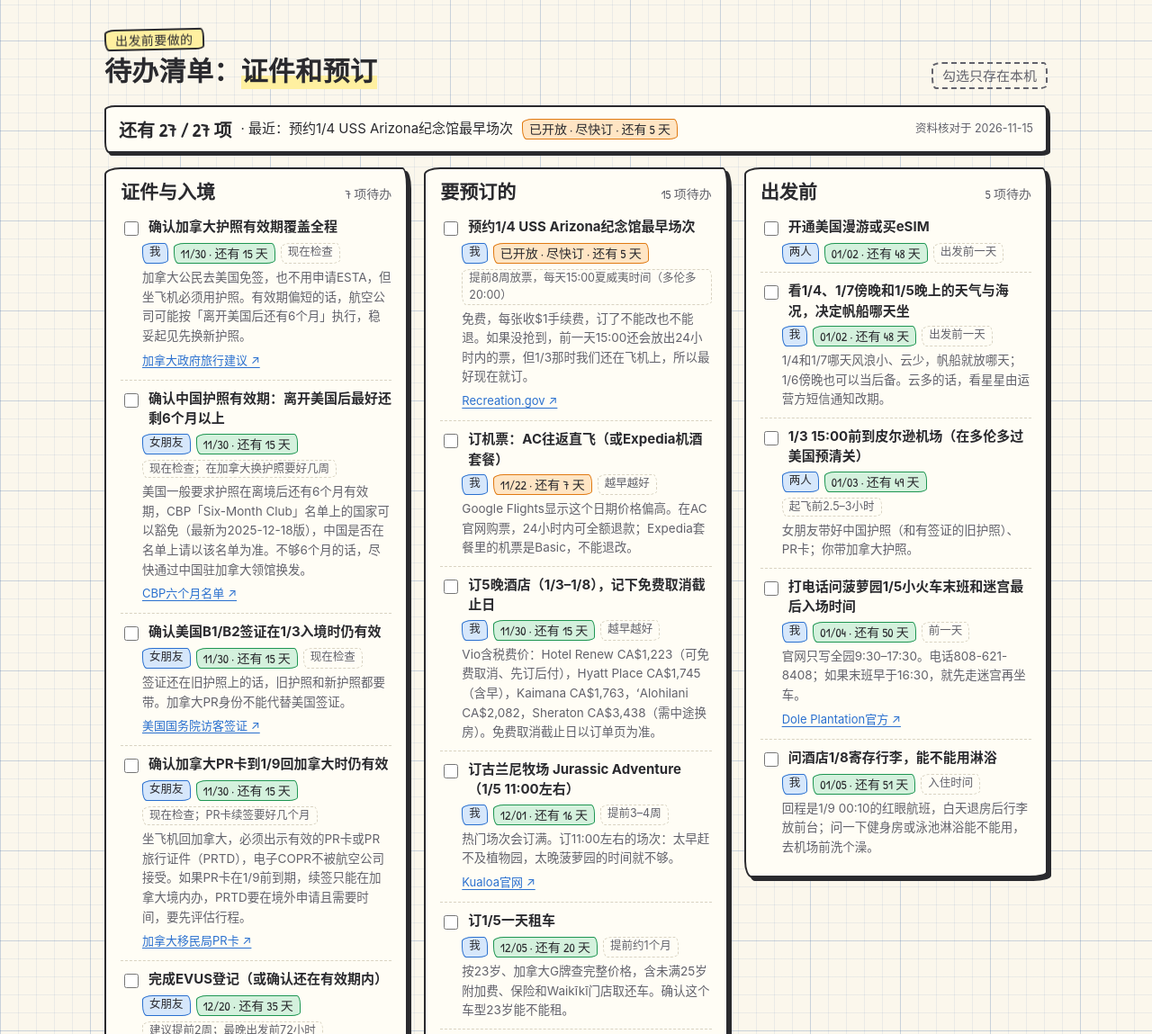
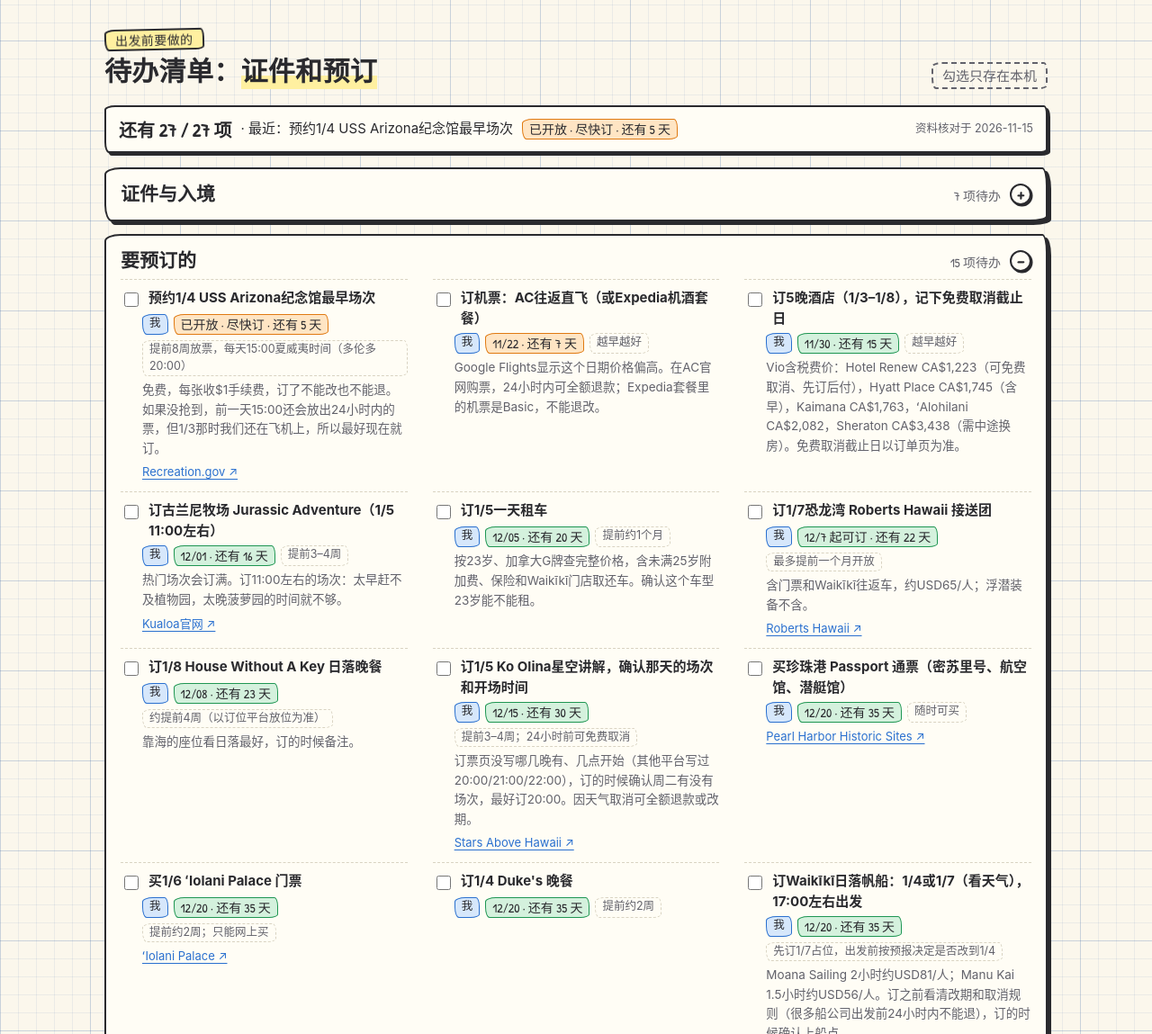
Before and after one commit to stevensun1005/travel-plan, a plain HTML site: page docs/demo/index.html in a window 1280 px wide. Shown: the part 4955-6104 px from the top of the page at 90% size. Drawn offline with Linux system fonts and the light colour scheme; a web font is replaced by a local one.

Commit message:
Checklist groups fold open and closed
- Each checklist group is a <details>: tap the title (+/−) to expand or collapse; ticking an item keeps the current open state
- New optional `groups[].open:false` collapses a group by default; validator checks it is a boolean
- Groups stack full width; items inside an open group flow into columns on wide screens
- Oahu and starter demo: 证件与入境 and 出发前 start collapsed, 要预订的 starts open

Co-Authored-By: Claude Opus 5.5 <noreply@anthropic.com>

```diff
--- a/assets/demo-trip.json
+++ b/assets/demo-trip.json
@@ -652,7 +652,8 @@
     "groups": [
       {
         "id": "documents",
-        "label": "证件"
+        "label": "证件",
+        "open": false
       },
       {
         "id": "bookings",
@@ -660,7 +661,8 @@
       },
       {
         "id": "before",
-        "label": "出发前"
+        "label": "出发前",
+        "open": false
       }
     ],
     "items": [
--- a/assets/starter/app.mjs
+++ b/assets/starter/app.mjs
@@ -172,6 +172,8 @@ function renderChecklist(){
   const list=data.checklist;if(!list?.items?.length){$('#checklist').hidden=true;$('a[href="#checklist"]')?.setAttribute('hidden','');return;}
   const storage=`travel-plan:checklist:v1:${data.trip.id}`,saved=read(storage,{});const done=saved&&typeof saved==='object'?saved:{};
   const groups=list.groups?.length?list.groups:[{id:'',label:'待办'}];
+  // 每组可以收起；group.open:false 表示默认收起。勾选后重画时保留当前展开状态。
+  const opened=new Map(groups.map(g=>[g.id||'',g.open!==false]));
   const sortKey=item=>daysUntil(item.due)??1e6;
   const isDone=item=>done[item.id]??(item.status==='done'||item.status==='booked');
   const chip=item=>{
@@ -185,11 +187,13 @@ function renderChecklist(){
     $('#checklist-groups').innerHTML=groups.map(g=>{
       const items=list.items.filter(i=>(i.group||'')===(g.id||'')||(!g.id&&!groups.some(x=>x.id===i.group))).sort((a,b)=>sortKey(a)-sortKey(b));
       if(!items.length)return '';
-      return `<section class="check-group"><h3>${escape(g.label)}<small>${items.filter(i=>!isDone(i)).length} 项待办</small></h3><ul>${items.map(i=>`<li class="${isDone(i)?'is-done':''}"><label><input type="checkbox" data-check="${escape(i.id)}" ${isDone(i)?'checked':''}><span class="check-title">${escape(i.title)}</span></label><div class="check-meta">${i.who?`<span class="who">${escape(i.who)}</span>`:''}${chip(i)}${i.lead?`<span class="lead">${escape(i.lead)}</span>`:''}</div>${i.note?`<p>${escape(i.note)}</p>`:''}${link(i.urlLabel||'官方入口',i.url)}</li>`).join('')}</ul></section>`;
+      const left=items.filter(i=>!isDone(i)).length;
+      return `<details class="check-group" data-group="${escape(g.id||'')}"${opened.get(g.id||'')?' open':''}><summary><h3>${escape(g.label)}<small>${left?`${left} 项待办`:'都办好了'}</small></h3><span class="fold" aria-hidden="true"></span></summary><ul>${items.map(i=>`<li class="${isDone(i)?'is-done':''}"><label><input type="checkbox" data-check="${escape(i.id)}" ${isDone(i)?'checked':''}><span class="check-title">${escape(i.title)}</span></label><div class="check-meta">${i.who?`<span class="who">${escape(i.who)}</span>`:''}${chip(i)}${i.lead?`<span class="lead">${escape(i.lead)}</span>`:''}</div>${i.note?`<p>${escape(i.note)}</p>`:''}${link(i.urlLabel||'官方入口',i.url)}</li>`).join('')}</ul></details>`;
     }).join('');
     const facts=$('#trip-facts');if(facts&&!facts.querySelector('.todo-fact'))facts.insertAdjacentHTML('beforeend','<a class="todo-fact" href="#checklist"></a>');
     const fact=facts?.querySelector('.todo-fact');if(fact)fact.textContent=open.length?`待办 ${open.length} 项`:'待办已完成';
   };
+  $('#checklist-groups').addEventListener('toggle',e=>{const g=e.target.closest?.('[data-group]');if(g)opened.set(g.dataset.group,g.open);},true);
   $('#checklist-groups').onchange=e=>{const id=e.target.dataset.check;if(!id)return;done[id]=e.target.checked;try{localStorage.setItem(storage,JSON.stringify(done));}catch{}draw();};
   draw();
 }
--- a/assets/starter/styles.css
+++ b/assets/starter/styles.css
@@ -374,13 +374,19 @@ footer>a:last-child{font-family:var(--hand);font-size:16px;text-decoration:none}
 .check-summary{display:flex;flex-wrap:wrap;align-items:center;gap:6px 10px;margin:0 0 16px;padding:10px 14px;font-size:15px;background:var(--card);border:2px solid var(--ink);border-radius:var(--r3);box-shadow:3px 3px 0 var(--shadow)}
 .check-summary strong{font:700 20px var(--hand)}
 .check-summary small{margin-left:auto;color:var(--ink2);font-size:12.5px}
-.check-groups{display:grid;grid-template-columns:repeat(auto-fit,minmax(min(100%,330px),1fr));gap:18px;align-items:start}
+.check-groups{display:grid;grid-template-columns:minmax(0,1fr);gap:14px}
 .check-group{padding:12px 16px;background:var(--card);border:2.5px solid var(--ink);border-radius:var(--r1);box-shadow:4px 4px 0 var(--shadow);min-width:0}
-.check-group h3{display:flex;justify-content:space-between;align-items:baseline;gap:8px;margin:0 0 4px}
+.check-group summary{display:flex;align-items:center;gap:10px;cursor:pointer;list-style:none;padding:2px 0}
+.check-group summary::-webkit-details-marker{display:none}
+.check-group h3{flex:1;display:flex;justify-content:space-between;align-items:baseline;gap:8px;margin:0}
+.check-group .fold{flex:none;width:24px;height:24px;display:grid;place-items:center;border:2px solid var(--ink);border-radius:50%;font:700 18px/1 var(--hand);background:var(--card);box-shadow:1.5px 1.5px 0 var(--shadow)}
+.check-group .fold::before{content:"+"}
+.check-group[open] .fold::before{content:"−"}
+.check-group[open]>summary{margin-bottom:4px}
+.check-group summary:hover .fold{background:var(--hl)}
 .check-group h3 small{font:14px var(--hand);color:var(--ink2)}
-.check-group ul{list-style:none;margin:0;padding:0}
+.check-group ul{list-style:none;margin:0;padding:0;display:grid;grid-template-columns:repeat(auto-fill,minmax(min(100%,300px),1fr));gap:0 28px}
 .check-group li{padding:9px 0;border-top:1.5px dashed var(--line)}
-.check-group li:first-child{border-top:0}
 .check-group label{display:flex;gap:8px;align-items:flex-start;cursor:pointer}
 .check-group input{margin-top:5px;accent-color:var(--green);flex:none;width:16px;height:16px}
 .check-title{font-weight:650;font-size:15px;line-height:1.5}
--- a/docs/demo/app.mjs
+++ b/docs/demo/app.mjs
@@ -172,6 +172,8 @@ function renderChecklist(){
   const list=data.checklist;if(!list?.items?.length){$('#checklist').hidden=true;$('a[href="#checklist"]')?.setAttribute('hidden','');return;}
   const storage=`travel-plan:checklist:v1:${data.trip.id}`,saved=read(storage,{});const done=saved&&typeof saved==='object'?saved:{};
   const groups=list.groups?.length?list.groups:[{id:'',label:'待办'}];
+  // 每组可以收起；group.open:false 表示默认收起。勾选后重画时保留当前展开状态。
+  const opened=new Map(groups.map(g=>[g.id||'',g.open!==false]));
   const sortKey=item=>daysUntil(item.due)??1e6;
   const isDone=item=>done[item.id]??(item.status==='done'||item.status==='booked');
   const chip=item=>{
@@ -185,11 +187,13 @@ function renderChecklist(){
     $('#checklist-groups').innerHTML=groups.map(g=>{
       const items=list.items.filter(i=>(i.group||'')===(g.id||'')||(!g.id&&!groups.some(x=>x.id===i.group))).sort((a,b)=>sortKey(a)-sortKey(b));
       if(!items.length)return '';
-      return `<section class="check-group"><h3>${escape(g.label)}<small>${items.filter(i=>!isDone(i)).length} 项待办</small></h3><ul>${items.map(i=>`<li class="${isDone(i)?'is-done':''}"><label><input type="checkbox" data-check="${escape(i.id)}" ${isDone(i)?'checked':''}><span class="check-title">${escape(i.title)}</span></label><div class="check-meta">${i.who?`<span class="who">${escape(i.who)}</span>`:''}${chip(i)}${i.lead?`<span class="lead">${escape(i.lead)}</span>`:''}</div>${i.note?`<p>${escape(i.note)}</p>`:''}${link(i.urlLabel||'官方入口',i.url)}</li>`).join('')}</ul></section>`;
+      const left=items.filter(i=>!isDone(i)).length;
+      return `<details class="check-group" data-group="${escape(g.id||'')}"${opened.get(g.id||'')?' open':''}><summary><h3>${escape(g.label)}<small>${left?`${left} 项待办`:'都办好了'}</small></h3><span class="fold" aria-hidden="true"></span></summary><ul>${items.map(i=>`<li class="${isDone(i)?'is-done':''}"><label><input type="checkbox" data-check="${escape(i.id)}" ${isDone(i)?'checked':''}><span class="check-title">${escape(i.title)}</span></label><div class="check-meta">${i.who?`<span class="who">${escape(i.who)}</span>`:''}${chip(i)}${i.lead?`<span class="lead">${escape(i.lead)}</span>`:''}</div>${i.note?`<p>${escape(i.note)}</p>`:''}${link(i.urlLabel||'官方入口',i.url)}</li>`).join('')}</ul></details>`;
     }).join('');
     const facts=$('#trip-facts');if(facts&&!facts.querySelector('.todo-fact'))facts.insertAdjacentHTML('beforeend','<a class="todo-fact" href="#checklist"></a>');
     const fact=facts?.querySelector('.todo-fact');if(fact)fact.textContent=open.length?`待办 ${open.length} 项`:'待办已完成';
   };
+  $('#checklist-groups').addEventListener('toggle',e=>{const g=e.target.closest?.('[data-group]');if(g)opened.set(g.dataset.group,g.open);},true);
   $('#checklist-groups').onchange=e=>{const id=e.target.dataset.check;if(!id)return;done[id]=e.target.checked;try{localStorage.setItem(storage,JSON.stringify(done));}catch{}draw();};
   draw();
 }
--- a/docs/demo/styles.css
+++ b/docs/demo/styles.css
@@ -374,13 +374,19 @@ footer>a:last-child{font-family:var(--hand);font-size:16px;text-decoration:none}
 .check-summary{display:flex;flex-wrap:wrap;align-items:center;gap:6px 10px;margin:0 0 16px;padding:10px 14px;font-size:15px;background:var(--card);border:2px solid var(--ink);border-radius:var(--r3);box-shadow:3px 3px 0 var(--shadow)}
 .check-summary strong{font:700 20px var(--hand)}
 .check-summary small{margin-left:auto;color:var(--ink2);font-size:12.5px}
-.check-groups{display:grid;grid-template-columns:repeat(auto-fit,minmax(min(100%,330px),1fr));gap:18px;align-items:start}
+.check-groups{display:grid;grid-template-columns:minmax(0,1fr);gap:14px}
 .check-group{padding:12px 16px;background:var(--card);border:2.5px solid var(--ink);border-radius:var(--r1);box-shadow:4px 4px 0 var(--shadow);min-width:0}
-.check-group h3{display:flex;justify-content:space-between;align-items:baseline;gap:8px;margin:0 0 4px}
+.check-group summary{display:flex;align-items:center;gap:10px;cursor:pointer;list-style:none;padding:2px 0}
+.check-group summary::-webkit-details-marker{display:none}
+.check-group h3{flex:1;display:flex;justify-content:space-between;align-items:baseline;gap:8px;margin:0}
+.check-group .fold{flex:none;width:24px;height:24px;display:grid;place-items:center;border:2px solid var(--ink);border-radius:50%;font:700 18px/1 var(--hand);background:var(--card);box-shadow:1.5px 1.5px 0 var(--shadow)}
+.check-group .fold::before{content:"+"}
+.check-group[open] .fold::before{content:"−"}
+.check-group[open]>summary{margin-bottom:4px}
+.check-group summary:hover .fold{background:var(--hl)}
 .check-group h3 small{font:14px var(--hand);color:var(--ink2)}
-.check-group ul{list-style:none;margin:0;padding:0}
+.check-group ul{list-style:none;margin:0;padding:0;display:grid;grid-template-columns:repeat(auto-fill,minmax(min(100%,300px),1fr));gap:0 28px}
 .check-group li{padding:9px 0;border-top:1.5px dashed var(--line)}
-.check-group li:first-child{border-top:0}
 .check-group label{display:flex;gap:8px;align-items:flex-start;cursor:pointer}
 .check-group input{margin-top:5px;accent-color:var(--green);flex:none;width:16px;height:16px}
 .check-title{font-weight:650;font-size:15px;line-height:1.5}
```
Also changed, not shown: docs/demo/trip-data.json, 2 other files.
